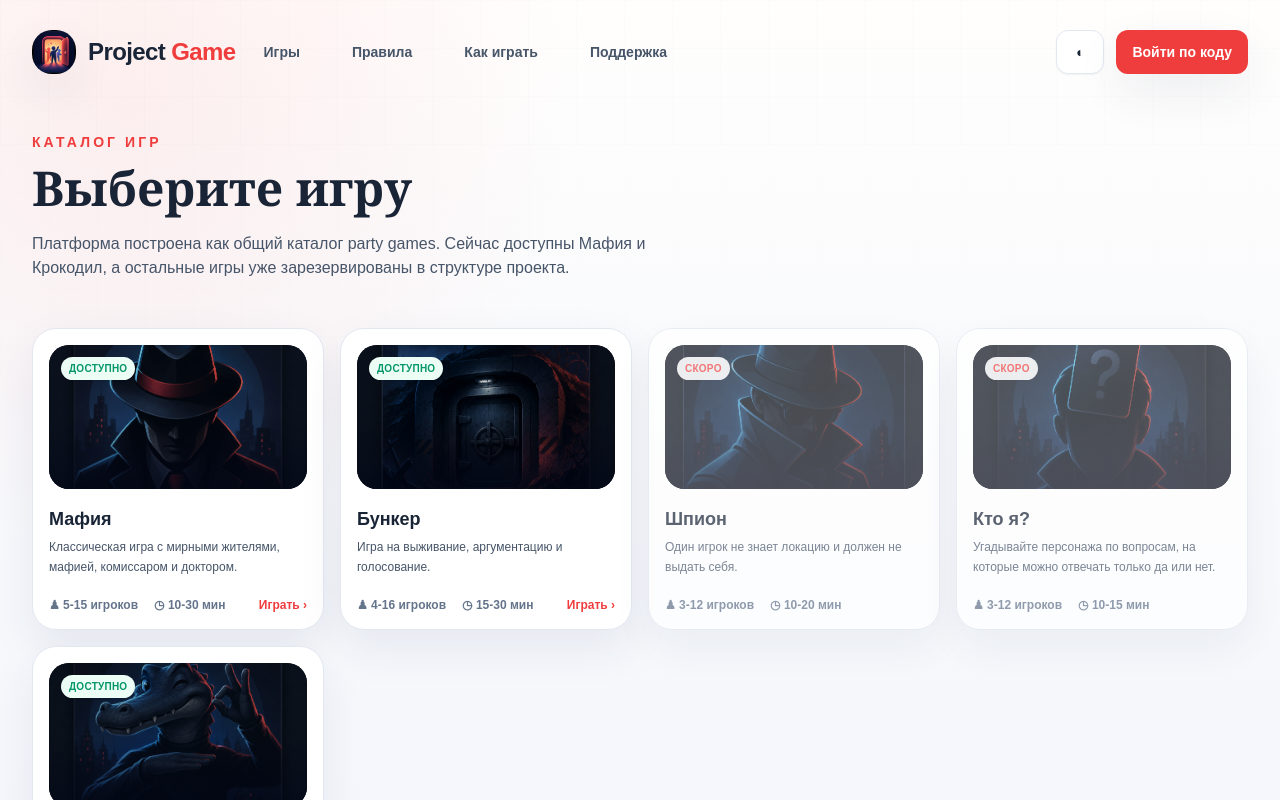
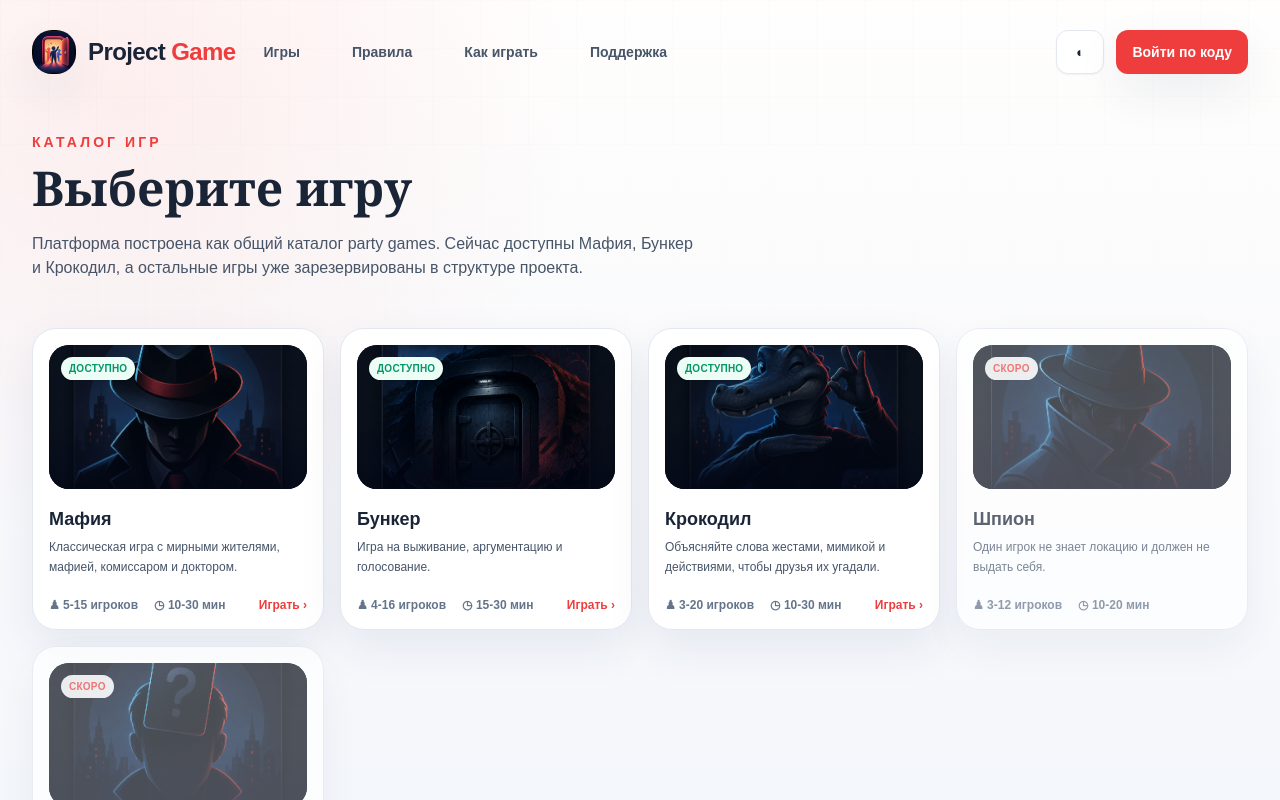
Before and after one commit to Iutin12/Project-Game, a Next.js app: page /games in a window 1280 px wide. Shown: the top 800 px of the page. Built offline with nearby package versions, Linux system fonts and the light colour scheme.

Commit message:
Sort available games first

```diff
--- a/src/app/games/page.tsx
+++ b/src/app/games/page.tsx
@@ -1,6 +1,6 @@
 import { AppShell } from "@/components/layout/AppShell";
 import { GameCard } from "@/components/game-card/GameCard";
-import { games } from "@/games/config";
+import { gamesByAvailability } from "@/games/config";
 
 export default function GamesPage() {
   return (
@@ -9,12 +9,12 @@ export default function GamesPage() {
         <p className="text-sm font-semibold uppercase tracking-[0.22em] text-ocean">Каталог игр</p>
         <h1 className="mt-3 font-display text-4xl font-semibold text-ink sm:text-5xl">Выберите игру</h1>
         <p className="mt-5 max-w-2xl text-slate-600">
-          Платформа построена как общий каталог party games. Сейчас доступны Мафия и Крокодил, а остальные
-          игры уже зарезервированы в структуре проекта.
+          Платформа построена как общий каталог party games. Сейчас доступны Мафия, Бункер и Крокодил, а
+          остальные игры уже зарезервированы в структуре проекта.
         </p>
       </section>
       <section className="grid gap-4 pb-12 md:grid-cols-2 xl:grid-cols-4">
-        {games.map((game) => (
+        {gamesByAvailability.map((game) => (
           <GameCard key={game.id} game={game} />
         ))}
       </section>
--- a/src/app/how-to-play/page.tsx
+++ b/src/app/how-to-play/page.tsx
@@ -1,6 +1,6 @@
 import Link from "next/link";
 import { AppShell } from "@/components/layout/AppShell";
-import { games } from "@/games/config";
+import { gamesByAvailability } from "@/games/config";
 
 const testRoutes: Record<string, string> = {
   mafia: "/dev/mafia-test"
@@ -17,7 +17,7 @@ export default function HowToPlayPage() {
         </p>
 
         <div className="mt-8 grid gap-4 md:grid-cols-2 xl:grid-cols-3">
-          {games.map((game) => {
+          {gamesByAvailability.map((game) => {
             const testRoute = testRoutes[game.id];
             return (
               <article key={game.id} className="rounded-[1.5rem] border border-line bg-white/90 p-5 shadow-soft">
--- a/src/app/page.tsx
+++ b/src/app/page.tsx
@@ -5,14 +5,9 @@ import { GameCard } from "@/components/game-card/GameCard";
 import { HomeStats } from "@/components/home/HomeStats";
 import { OpenRooms } from "@/components/home/OpenRooms";
 import { QuickCreateRoom } from "@/components/layout/QuickCreateRoom";
-import { games } from "@/games/config";
+import { gamesByAvailability } from "@/games/config";
 
 export default function HomePage() {
-  const sortedGames = [...games].sort((first, second) => {
-    if (first.status === second.status) return 0;
-    return first.status === "available" ? -1 : 1;
-  });
-
   return (
     <AppShell>
       <section className="mt-6 grid gap-6 rounded-[1.5rem] border border-line bg-white/80 p-5 shadow-soft backdrop-blur sm:mt-8 lg:grid-cols-[1fr_1.05fr] lg:gap-8 lg:p-8">
@@ -48,7 +43,7 @@ export default function HomePage() {
           </Link>
         </div>
         <div className="grid gap-4 md:grid-cols-2 xl:grid-cols-5">
-          {sortedGames.map((game) => (
+          {gamesByAvailability.map((game) => (
             <GameCard key={game.id} game={game} />
           ))}
         </div>
--- a/src/app/rules/page.tsx
+++ b/src/app/rules/page.tsx
@@ -1,6 +1,6 @@
 import Link from "next/link";
 import { AppShell } from "@/components/layout/AppShell";
-import { games } from "@/games/config";
+import { gamesByAvailability } from "@/games/config";
 
 export default function RulesPage() {
   return (
@@ -13,7 +13,7 @@ export default function RulesPage() {
         </p>
 
         <div className="mt-8 grid gap-4 md:grid-cols-2 xl:grid-cols-3">
-          {games.map((game) => {
+          {gamesByAvailability.map((game) => {
             const card = (
               <article className="group h-full rounded-[1.5rem] border border-line bg-white/90 p-5 shadow-soft transition hover:-translate-y-1 hover:border-ocean/30">
                 <div className="flex items-start gap-4">
--- a/src/games/config.ts
+++ b/src/games/config.ts
@@ -67,3 +67,8 @@ export const games: GameConfig[] = [
     duration: "10-30 мин"
   }
 ];
+
+export const gamesByAvailability = [...games].sort((first, second) => {
+  if (first.status === second.status) return 0;
+  return first.status === "available" ? -1 : 1;
+});
```
